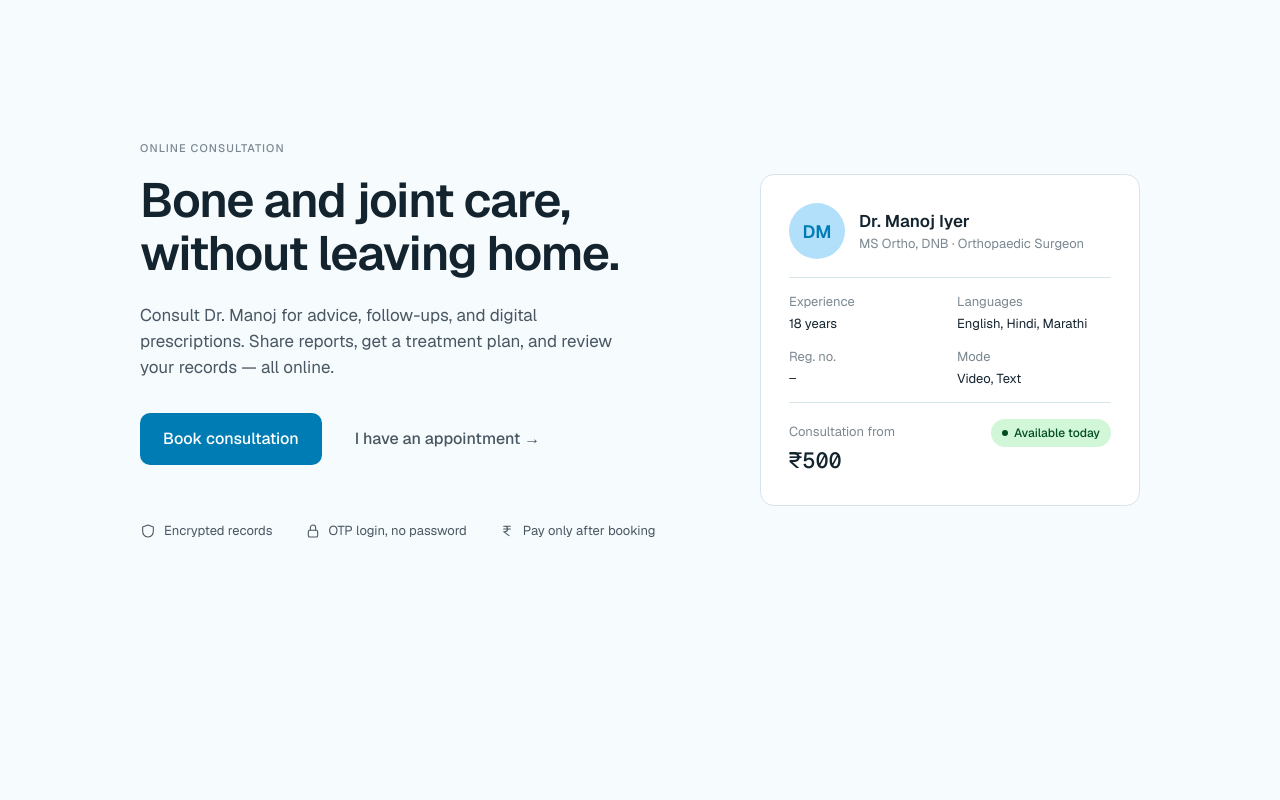
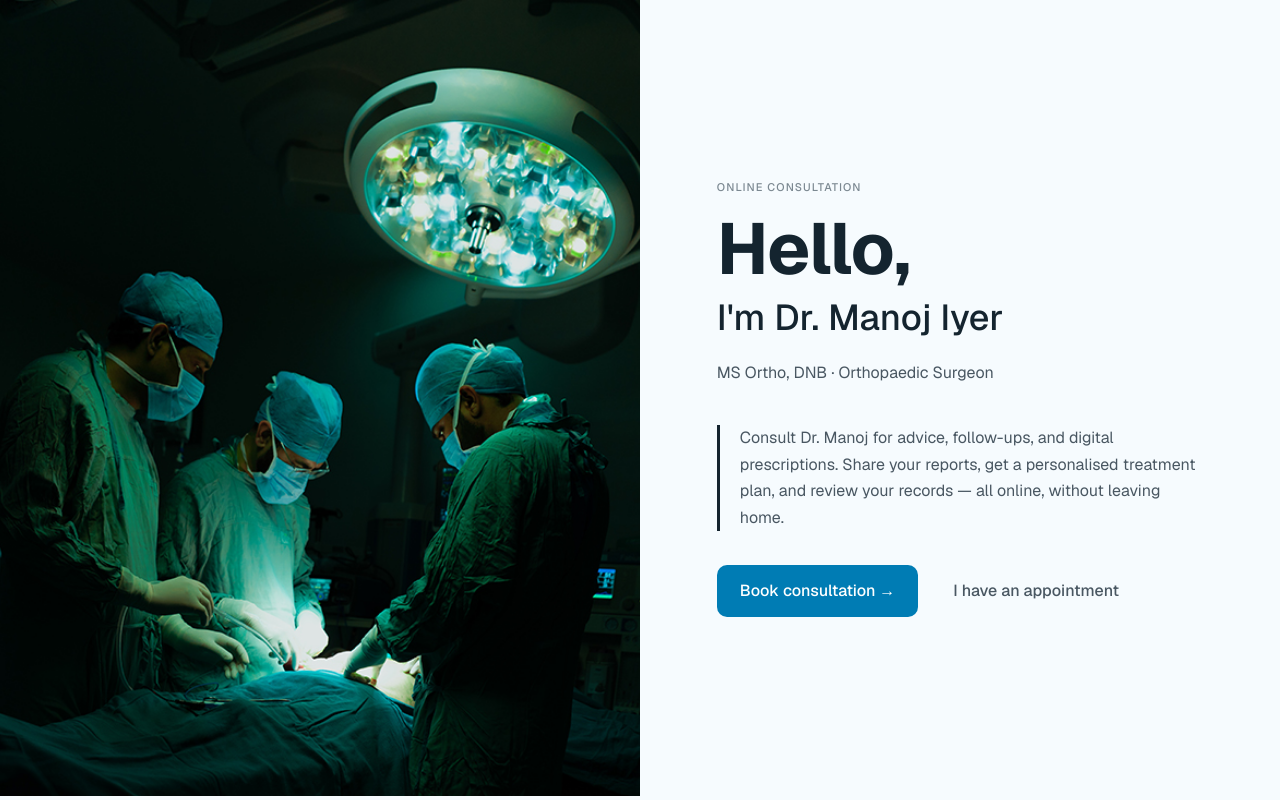
Before and after one commit to orthomedhealthcarecloud-svg/Booking, a Next.js app: page /manoj in a window 1280 px wide. Built offline with nearby package versions, Linux system fonts and the light colour scheme; no server answers; the database is empty.

Commit message:
Revamp patient landing: doctor photo + intro (home.jpg), remove pricing card

```diff
--- a/src/app/[doctorSlug]/page.tsx
+++ b/src/app/[doctorSlug]/page.tsx
@@ -2,141 +2,76 @@
 
 import Link from 'next/link';
 import { useDoctor } from '@/components/DoctorProvider';
-import { Avatar } from '@/components/ui/Avatar';
-import { Chip } from '@/components/ui/Chip';
-import { Icon } from '@/components/ui/Icon';
-import { fmtMoney } from '@/lib/format';
 
 export default function PatientLanding() {
   const doctor = useDoctor();
   const loginHref = `/${doctor.slug}/login`;
+  const shortName = doctor.name.split(' ').slice(0, 2).join(' ');
 
   return (
-    <div className="patient-wrap" data-screen-label="Patient Landing">
+    <div
+      data-screen-label="Patient Landing"
+      style={{
+        display: 'grid',
+        gridTemplateColumns: '1fr 1fr',
+        minHeight: 'calc(100vh - 4px)',
+      }}
+    >
+      {/* Left — doctor photo */}
+      <div style={{ position: 'relative', background: 'var(--surface-2)', overflow: 'hidden' }}>
+        {/* eslint-disable-next-line @next/next/no-img-element */}
+        <img
+          src="/home.jpg"
+          alt={doctor.name}
+          style={{ width: '100%', height: '100%', objectFit: 'cover', display: 'block' }}
+        />
+      </div>
+
+      {/* Right — introduction */}
       <div
         style={{
-          display: 'grid',
-          gridTemplateColumns: '1fr 380px',
-          gap: 64,
-          alignItems: 'center',
-          minHeight: 'calc(100vh - 200px)',
+          display: 'flex',
+          flexDirection: 'column',
+          justifyContent: 'center',
+          padding: '64px clamp(40px, 6vw, 88px)',
         }}
       >
-        <div>
         <div className="eyebrow" style={{ marginBottom: 18 }}>
           Online consultation
         </div>
-          <h1
+        <h1 style={{ fontSize: 'clamp(48px, 6vw, 72px)', lineHeight: 1, fontWeight: 700, marginBottom: 6 }}>
+          Hello,
+        </h1>
+        <div style={{ fontSize: 'clamp(26px, 3vw, 36px)', fontWeight: 500, marginBottom: 16 }}>
+          I&apos;m {doctor.name}
+        </div>
+        <div style={{ fontSize: 16, color: 'var(--ink-2)', marginBottom: 24 }}>
+          {doctor.qualifications}
+        </div>
+
+        <p
           style={{
-              fontSize: 48,
-              lineHeight: 1.1,
-              letterSpacing: '-0.025em',
-              marginBottom: 22,
-              maxWidth: 560,
+            borderLeft: '3px solid var(--ink)',
+            paddingLeft: 20,
+            fontSize: 16,
+            color: 'var(--ink-2)',
+            lineHeight: 1.65,
+            marginBottom: 34,
+            maxWidth: 520,
           }}
         >
-            {doctor.specialty.includes('Ortho')
-              ? 'Bone and joint care, without leaving home.'
-              : 'Expert care, without leaving home.'}
-          </h1>
-          <p
-            style={{
-              fontSize: 17,
-              color: 'var(--ink-2)',
-              maxWidth: 480,
-              marginBottom: 32,
-              lineHeight: 1.55,
-            }}
-          >
-            Consult {doctor.name.split(' ').slice(0, 2).join(' ')} for advice, follow-ups, and digital
-            prescriptions. Share reports, get a treatment plan, and review your records — all online.
+          Consult {shortName} for advice, follow-ups, and digital prescriptions. Share your reports,
+          get a personalised treatment plan, and review your records — all online, without leaving
+          home.
         </p>
-          <div className="row" style={{ gap: 10 }}>
+
+        <div className="row" style={{ gap: 12 }}>
           <Link href={loginHref} className="btn btn-primary btn-lg">
-              Book consultation
+            Book consultation →
           </Link>
           <Link href={loginHref} className="btn btn-ghost btn-lg">
-              I have an appointment →
+            I have an appointment
           </Link>
-          </div>
-
-          <div
-            style={{
-              display: 'flex',
-              gap: 32,
-              marginTop: 56,
-              color: 'var(--ink-2)',
-              fontSize: 13,
-            }}
-          >
-            <div className="row" style={{ gap: 8 }}>
-              <Icon name="shield" size={16} /> Encrypted records
-            </div>
-            <div className="row" style={{ gap: 8 }}>
-              <Icon name="lock" size={16} /> OTP login, no password
-            </div>
-            <div className="row" style={{ gap: 8 }}>
-              <Icon name="inr" size={16} /> Pay only after booking
-            </div>
-          </div>
-        </div>
-
-        <div className="card" style={{ padding: 28 }}>
-          <div className="row" style={{ gap: 14, marginBottom: 18 }}>
-            <Avatar name={doctor.name} size="lg" />
-            <div>
-              <div style={{ fontWeight: 600, fontSize: 17 }}>{doctor.name}</div>
-              <div style={{ color: 'var(--ink-3)', fontSize: 13 }}>{doctor.qualifications}</div>
-            </div>
-          </div>
-          <div
-            style={{
-              display: 'grid',
-              gridTemplateColumns: '1fr 1fr',
-              gap: 14,
-              fontSize: 13,
-              padding: '14px 0',
-              borderTop: '1px solid var(--line)',
-              borderBottom: '1px solid var(--line)',
-            }}
-          >
-            <div>
-              <div style={{ color: 'var(--ink-3)', marginBottom: 2 }}>Experience</div>
-              <div>{doctor.experienceYears} years</div>
-            </div>
-            <div>
-              <div style={{ color: 'var(--ink-3)', marginBottom: 2 }}>Languages</div>
-              <div>{doctor.languages}</div>
-            </div>
-            <div>
-              <div style={{ color: 'var(--ink-3)', marginBottom: 2 }}>Reg. no.</div>
-              <div className="mono" style={{ fontSize: 12 }}>
-                {doctor.registration || '—'}
-              </div>
-            </div>
-            <div>
-              <div style={{ color: 'var(--ink-3)', marginBottom: 2 }}>Mode</div>
-              <div>{doctor.hasVideo ? 'Video, Text' : 'Text'}</div>
-            </div>
-          </div>
-          <div
-            style={{
-              marginTop: 16,
-              display: 'flex',
-              justifyContent: 'space-between',
-              alignItems: 'baseline',
-            }}
-          >
-            <div>
-              <div style={{ fontSize: 13, color: 'var(--ink-3)' }}>Consultation from</div>
-              <div className="mono" style={{ fontSize: 22, fontWeight: 500, marginTop: 2 }}>
-                {fmtMoney(doctor.fee.text)}
-              </div>
-            </div>
-            <Chip variant="ok" dot>
-              Available today
-            </Chip>
-          </div>
         </div>
       </div>
     </div>
```
Also changed, not shown: public/home.jpg (added). Lines whose indentation alone changed are shown as unchanged.
